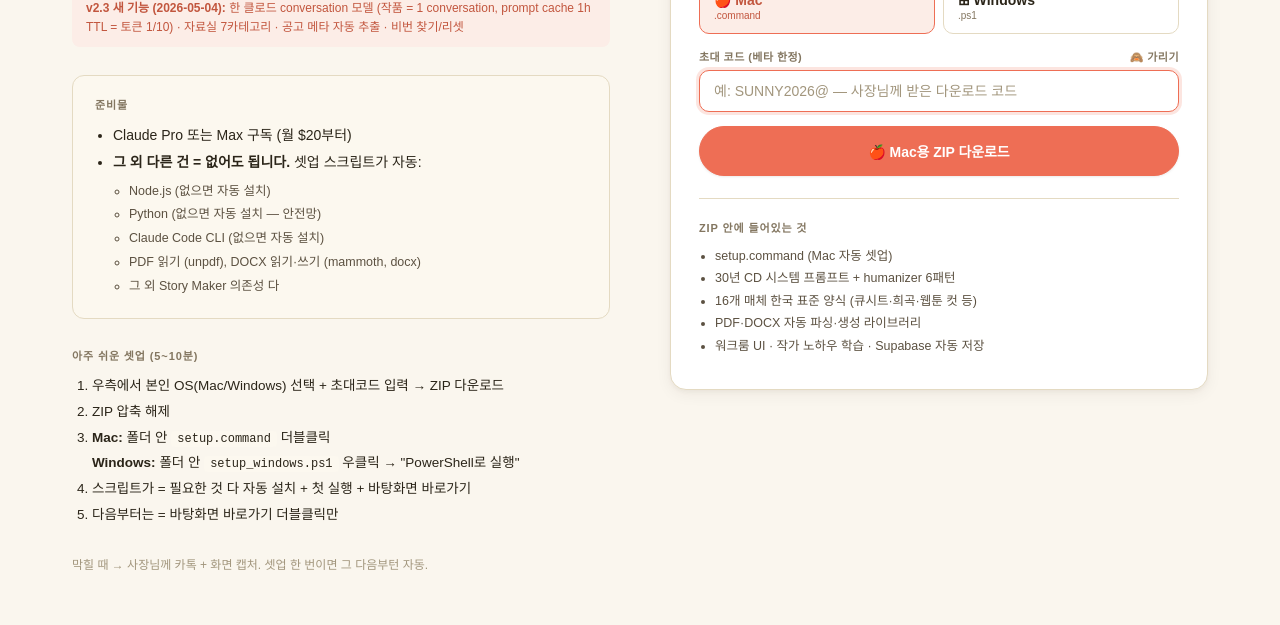
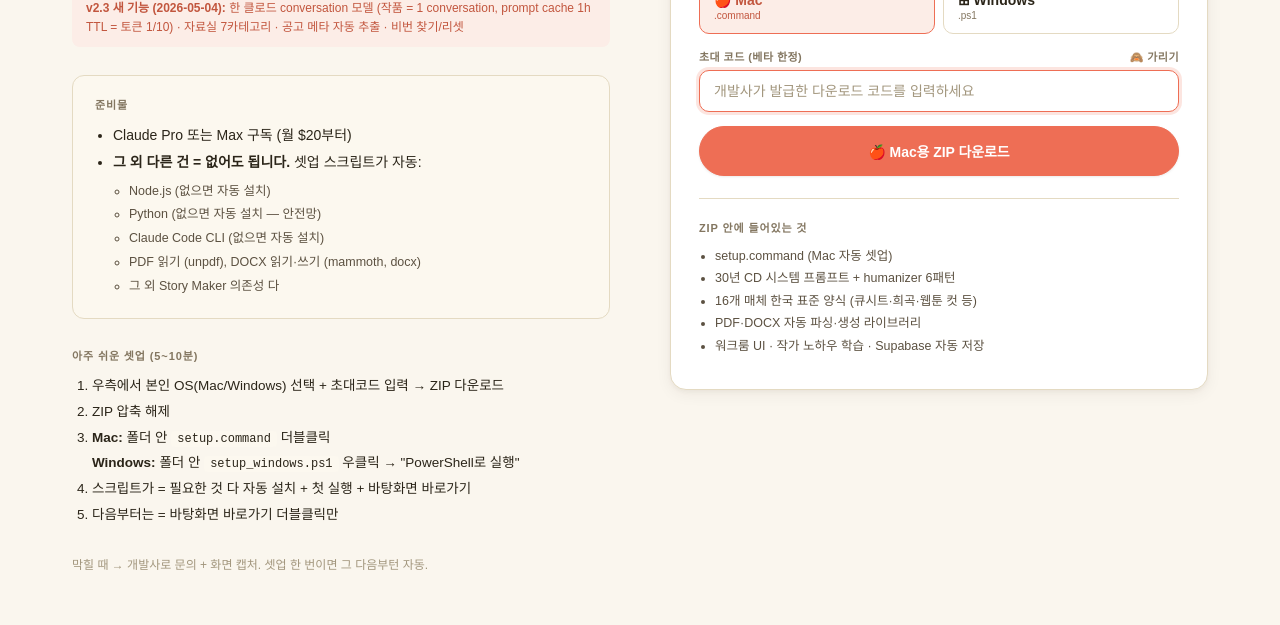
Before and after one commit to nextsunny-ai/sunny-story-maker, a Next.js app: page /download in a window 1280 px wide. Shown: the part 317-942 px from the top of the page. Built offline with nearby package versions, Linux system fonts and the light colour scheme; a web font is replaced by a local one.

Commit message:
fix: 안내 문구 '사장님께 문의' → '개발사로 문의' (프로페셔널)

```diff
--- a/app/api/download/route.ts
+++ b/app/api/download/route.ts
@@ -62,7 +62,7 @@
   const legacyPassword = "sunny2026@";
   if (provided !== expectedInvite && provided !== expectedPassword && provided !== legacyPassword) {
     return new Response(JSON.stringify({
-      error: "초대 코드가 올바르지 않습니다. 베타 한정 — 사장님께 문의해주세요.",
+      error: "초대 코드가 올바르지 않습니다. 베타 한정 — 개발사로 문의해주세요.",
     }), {
       status: 401, headers: { "content-type": "application/json" },
     });
--- a/app/download/page.tsx
+++ b/app/download/page.tsx
@@ -80,7 +80,7 @@
             </h1>
             <p style={{ fontSize: 15, color: "var(--ink-3)", lineHeight: 1.7, marginTop: 14 }}>
               Claude Pro/Max 구독자라면, 본인 PC에 Story Maker를 설치해서 <strong style={{ color: "var(--ink-1)" }}>API 비용 없이</strong> 자유롭게 사용할 수 있습니다.
-              <br />작품 데이터는 사장님 베타 인스턴스에 안전하게 저장됩니다.
+              <br />작품 데이터는 베타 인스턴스에 안전하게 저장됩니다.
             </p>
             <div style={{
               marginTop: 14, padding: "10px 14px",
@@ -122,7 +122,7 @@
           </div>
 
           <div style={{ fontSize: 12, color: "var(--ink-5)", lineHeight: 1.6 }}>
-            막힐 때 → 사장님께 카톡 + 화면 캡처. 셋업 한 번이면 그 다음부턴 자동.
+            막힐 때 → 개발사로 문의 + 화면 캡처. 셋업 한 번이면 그 다음부턴 자동.
           </div>
         </section>
 
@@ -195,7 +195,7 @@
               <input
                 type={showInvite ? "text" : "password"}
                 className="field-input"
-                placeholder="예: SUNNY2026@ — 사장님께 받은 다운로드 코드"
+                placeholder="개발사가 발급한 다운로드 코드를 입력하세요"
                 value={invite}
                 onChange={e => setInvite(e.target.value)}
                 autoFocus
```
